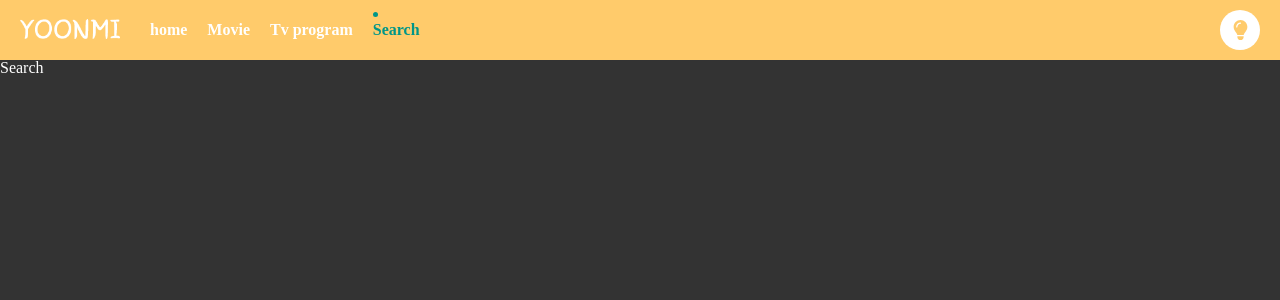
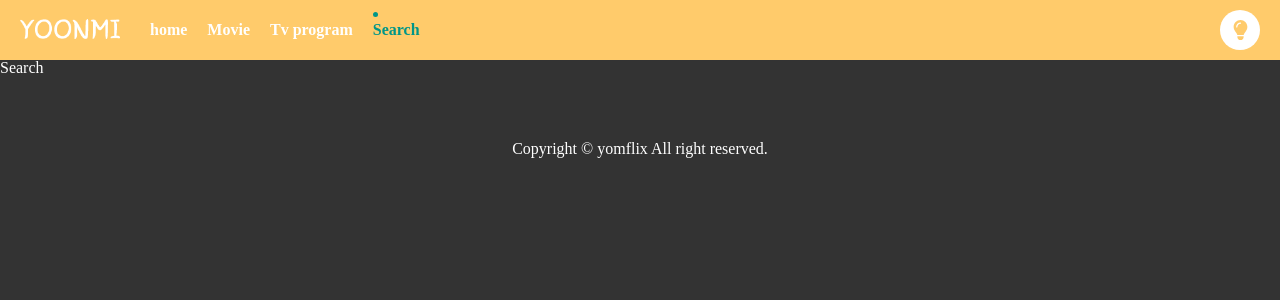
Before and after one commit to yoongmi/My_Netflix, a React (Create React App) app: page /search in a window 1280 px wide. Shown: the top 300 px of the page. Built offline with nearby package versions, Linux system fonts and the light colour scheme.

Commit message:
푸터 추가

```diff
--- /dev/null
+++ b/src/components/Footer.tsx
@@ -0,0 +1,18 @@
+import styled from "styled-components";
+
+const Footer = () => {
+  return (
+    <>
+      <P>Copyright © yomflix All right reserved.</P>
+    </>
+  );
+};
+const P = styled.p`
+  margin-top: 50px;
+  font-size: 16px;
+  text-align: center;
+  padding: 15px 0;
+  background-color: ${(props) => props.theme.bgDark};
+`;
+
+export default Footer;
--- a/src/components/router.tsx
+++ b/src/components/router.tsx
@@ -4,6 +4,7 @@ import Home from "../routes/Home";
 import Movie from "../routes/Movie";
 import Search from "../routes/Search";
 import Tv from "../routes/Tv";
+import Footer from "./Footer";
 
 const HomeRouter = () => {
   return (
@@ -13,10 +14,11 @@ const HomeRouter = () => {
         <Routes>
           <Route path="/" element={<Home />} />
           <Route path="/movie" element={<Movie />} />
-          <Route path="/movie/:movieId" element={<Movie />} />
+          <Route path="/movie/:category/:movieId" element={<Movie />} />
           <Route path="/tv" element={<Tv />} />
           <Route path="/search" element={<Search />} />
         </Routes>
+        <Footer />
       </Router>
     </>
   );
```
